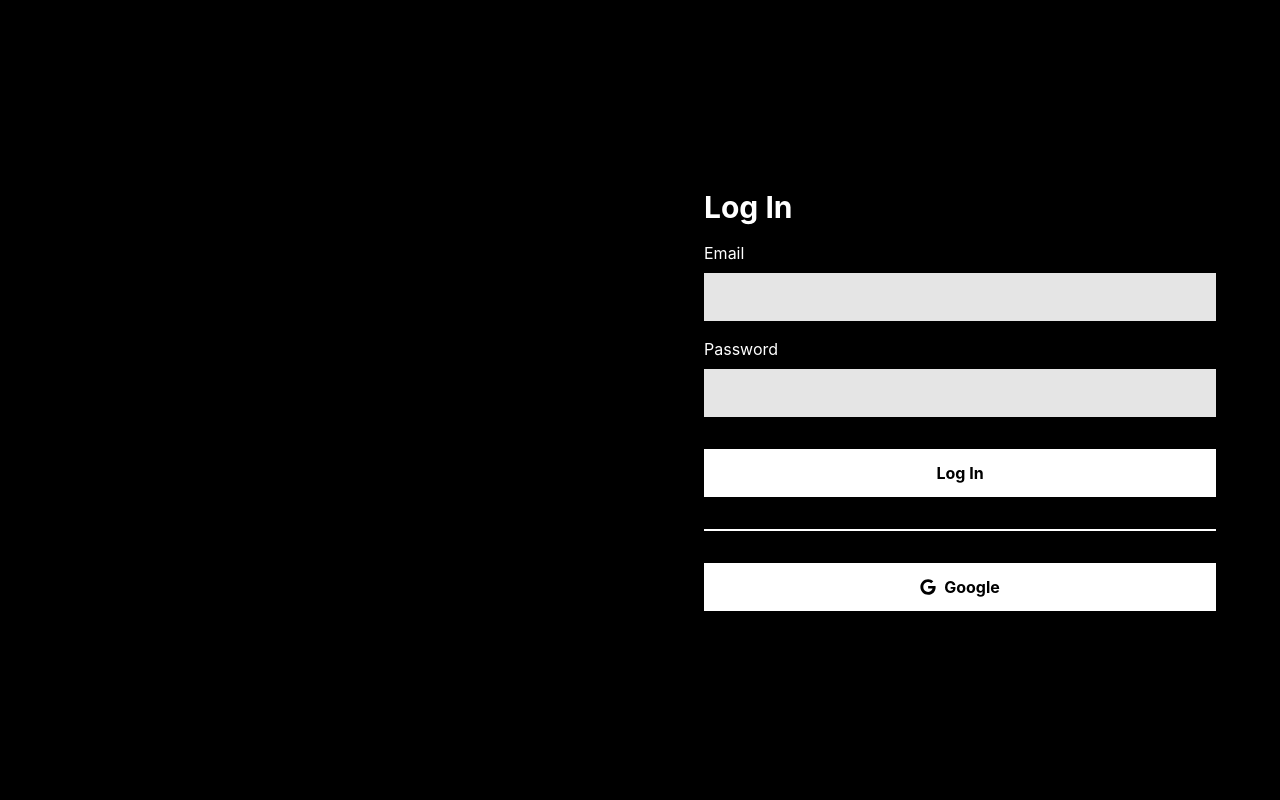
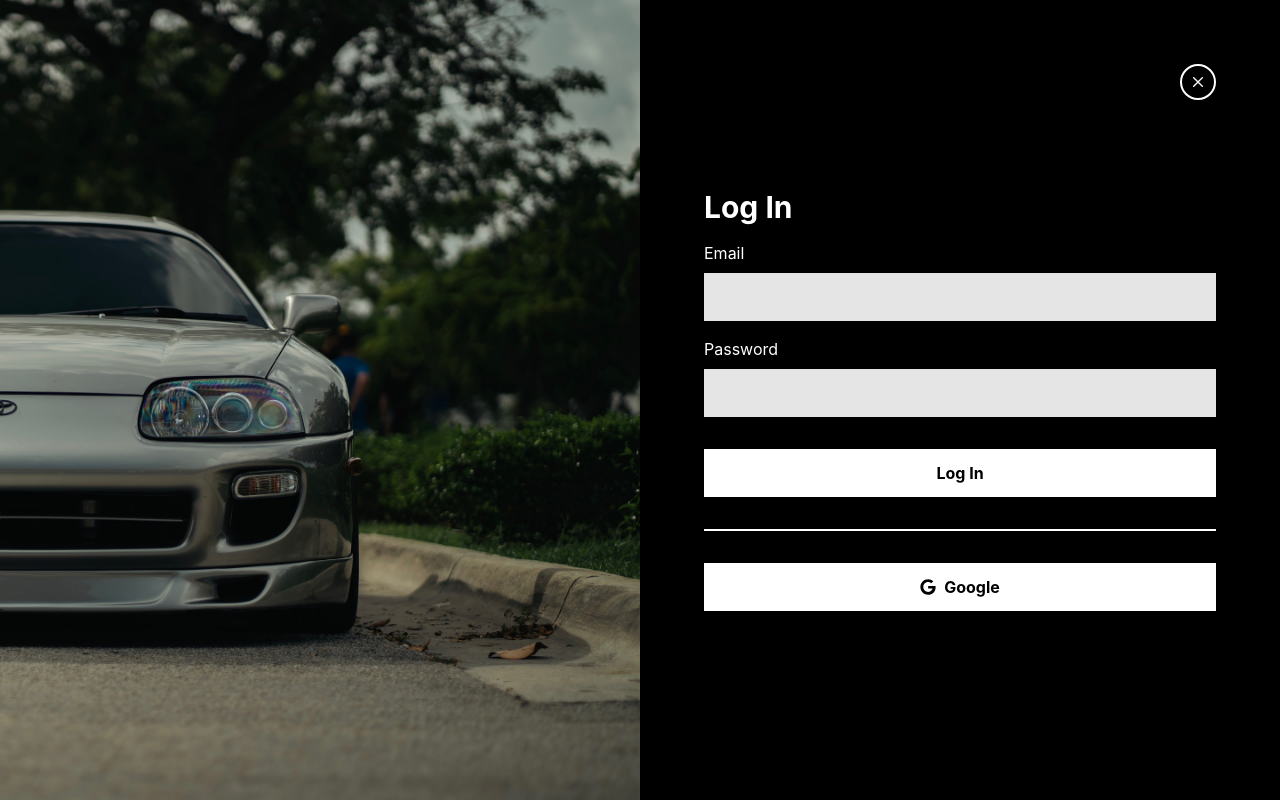
Before and after one commit to timothytsai1/Garage-hackathon-2025, a React (Vite) app: page /login in a window 1280 px wide. Built offline with nearby package versions, Linux system fonts and the light colour scheme.

Commit message:
added login page: functionality not done, fixed some warnings/issues

```diff
--- a/src/index.css
+++ b/src/index.css
@@ -1,6 +1,7 @@
 @import 'tailwindcss';
+@import url('https://fonts.googleapis.com/css2?family=Inter:ital,opsz,wght@0,14..32,100..900;1,14..32,100..900&family=Joan&family=STIX+Two+Text:ital,wght@0,400..700;1,400..700&display=swap');
 
-@import url('https://fonts.googleapis.com/css2?family=Inter:ital,opsz,wght@0,14..32,100..900;1,14..32,100..900&family=Joan&family=STIX+Two+Text:ital,wght@0,400..700;1,400..700&display=swap');.font-inter {
+.font-inter {
   font-family: 'Inter', sans-serif;
 }
 .stix-two-text {
--- a/src/pages/Login.tsx
+++ b/src/pages/Login.tsx
@@ -1,10 +1,21 @@
 import { FaGoogle } from "react-icons/fa";
+import { CgClose } from "react-icons/cg";
+import { useNavigate } from "react-router-dom";
 
 export default function Login() {
-  return (
-    <div className="w-screen h-screen overflow-x-hidden bg-black text-white flex font-inter">
+    const navigate = useNavigate();
+
+    const handleGoBack = () => {
+      navigate(-1); // Go back one step in history
+    };
+
+    return (
+    <div className="w-screen h-screen overflow-x-hidden bg-black text-white flex font-inter relative">
+      <button className="absolute right-16 top-16 border-2 cursor-pointer border-white rounded-full p-2" type="button" onClick={handleGoBack}>
+        <CgClose/>
+      </button>
       <div className="w-1/2 h-full">
-        <img/>
+        <img src="/login-image.jpg" className="w-full h-full object-cover scale-x-[-1]"/>
       </div>
       <div className="w-1/2 h-full flex flex-col justify-center items-center p-16">
         <form className="border-b-2 pb-8 w-full flex flex-col gap-y-4">
```
